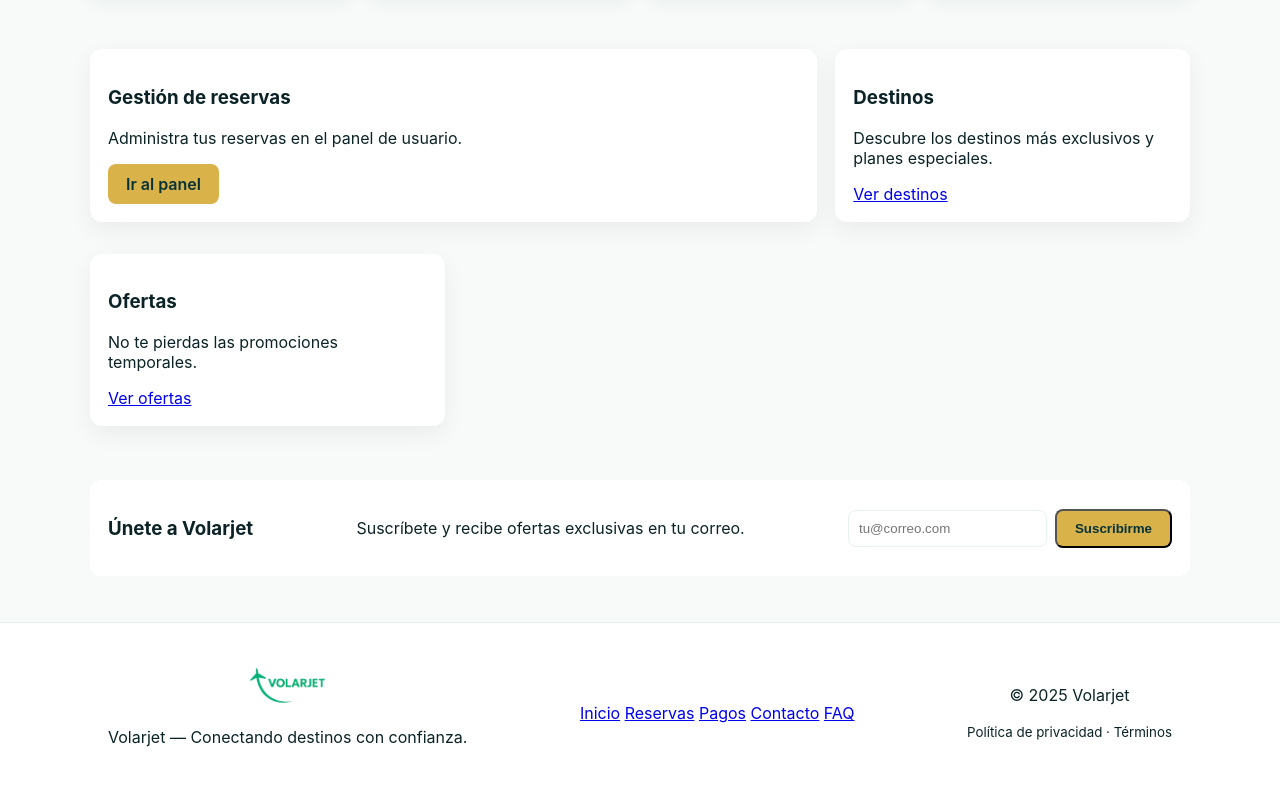
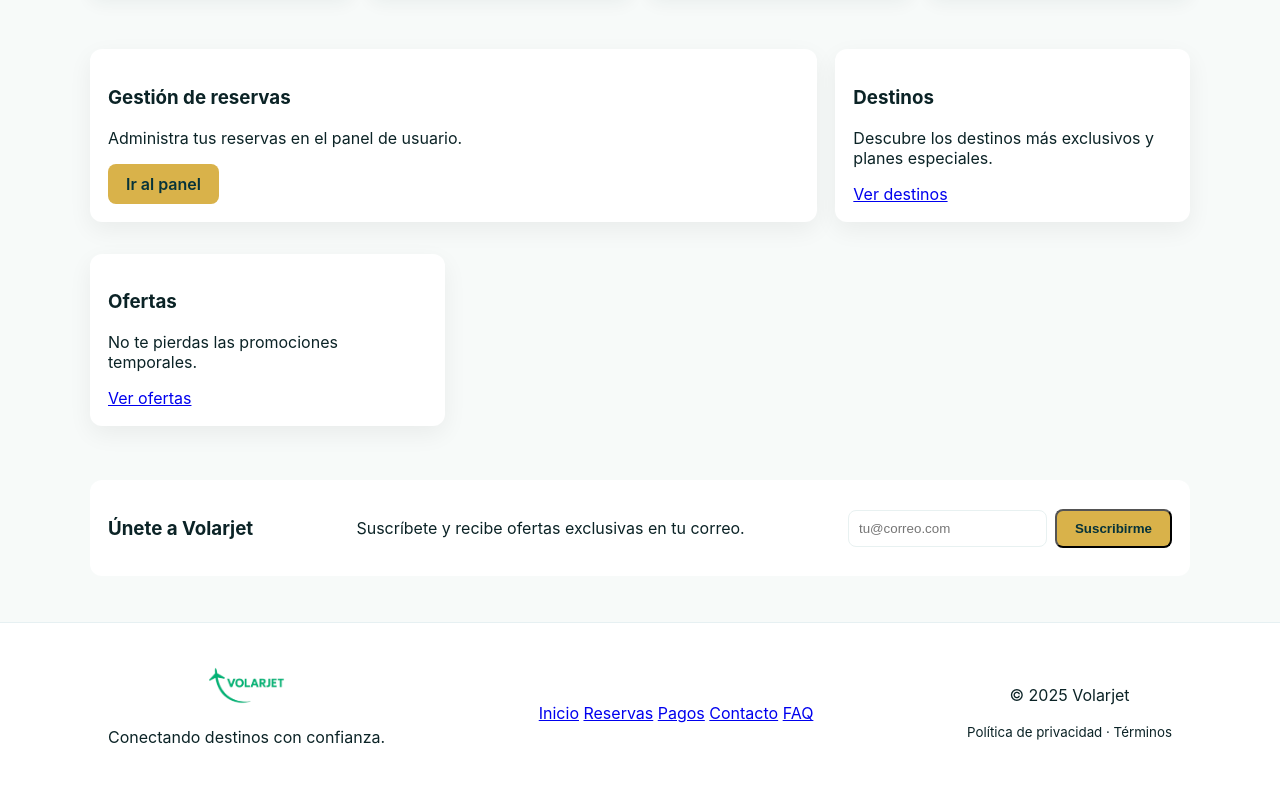
Before and after one commit to JuanDavid20025/VolarJet-landing, a plain HTML site: page docs/index.html in a window 1280 px wide. Shown: the part 772-1557 px from the top of the page. Drawn offline with Linux system fonts and the light colour scheme.

Commit message:
Update index.html

```diff
--- a/docs/index.html
+++ b/docs/index.html
@@ -145,7 +145,7 @@
     <div class="container footer-grid">
       <div>
         <img src="assets/logo.png" alt="" class="logo-sm">
-        <p>Volarjet — Conectando destinos con confianza.</p>
+        <p>Conectando destinos con confianza.</p>
       </div>
 
       <div class="footer-links">
```
